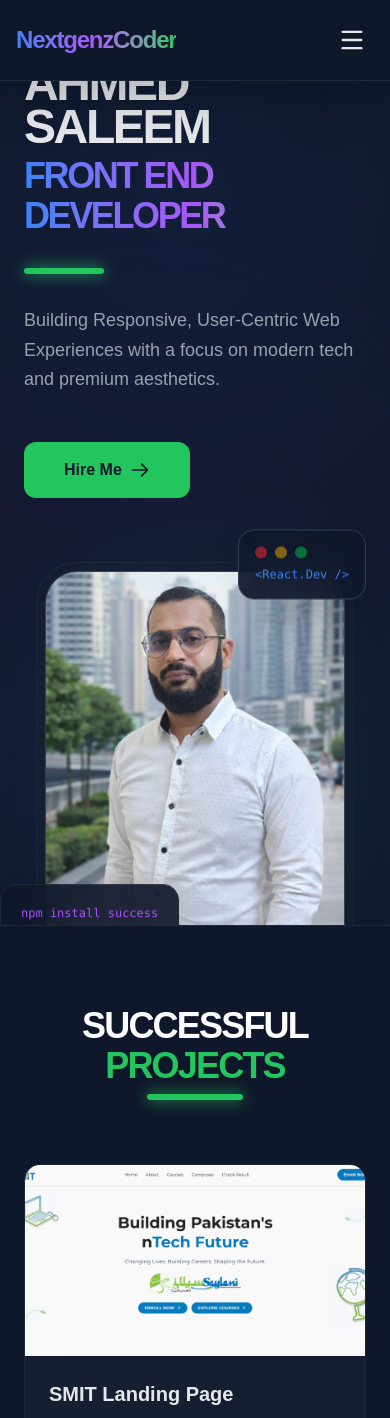
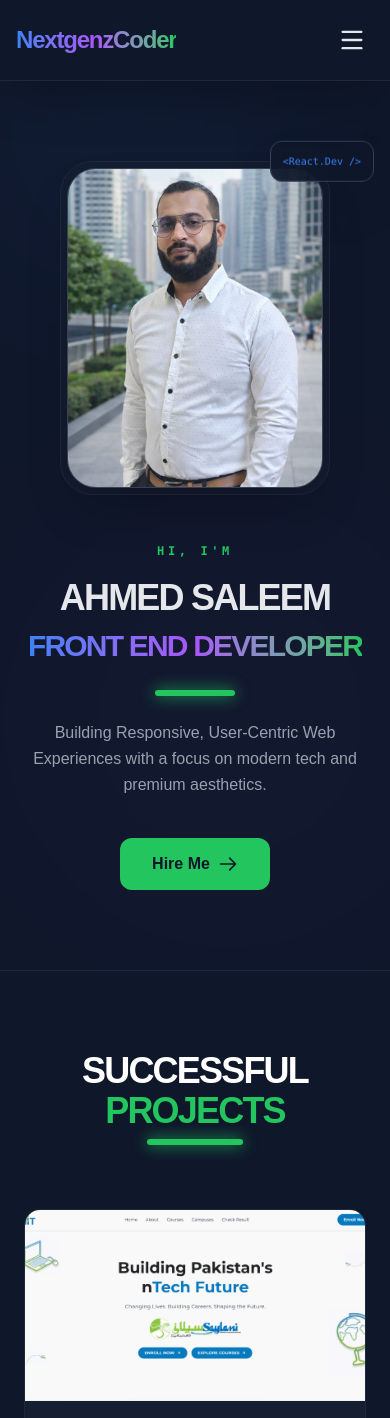
Before and after one commit to ahmedsaleemdayala/Portfolio, a React (Vite) app: page / in a window 390 px wide. Shown: the top 1418 px of the page. Built offline with nearby package versions, Linux system fonts and the light colour scheme.

Commit message:
Fixed mobile responsiveness and UI updates

```diff
--- a/src/App.jsx
+++ b/src/App.jsx
@@ -20,7 +20,7 @@ const App = () => {
       <TechEcoSystem />
       <Stats />
       <Testimonials />
-      <Team />
+
       <Contact />
 
 
--- a/src/Layout/Hero.jsx
+++ b/src/Layout/Hero.jsx
@@ -1,54 +1,54 @@
 import React from 'react';
 import { motion } from 'framer-motion';
-import myPicture from '../assets/Ahmed Saleem.jpeg'; // Apni image ka path yahan dein
+import myPicture from '../assets/Ahmed Saleem.jpeg';
 
 const Hero = () => {
   const whatsappLink = "https://wa.me/+923333093878";
 
   return (
-  <section className="relative h-screen bg-[#0f172a] overflow-hidden flex items-center">
+    // 'h-screen' ko 'min-h-screen' kiya aur mobile padding 'py-20' add ki
+    <section className="relative min-h-screen lg:h-screen bg-[#0f172a] overflow-hidden flex items-center py-20 lg:py-0">
 
       {/* Background Decorative Glows */}
-      <div className="absolute top-[-10%] left-[-5%] w-100 h-100 bg-[#3b82f6] opacity-[0.07] blur-[120px] rounded-full"></div>
-      <div className="absolute bottom-[10%] right-[0%] w-125 h-125 bg-[#a855f7] opacity-[0.07] blur-[150px] rounded-full"></div>
+      <div className="absolute top-[-10%] left-[-5%] w-72 h-72 md:w-100 md:h-100 bg-[#3b82f6] opacity-[0.07] blur-[120px] rounded-full"></div>
+      <div className="absolute bottom-[10%] right-[0%] w-80 h-80 md:w-125 md:h-125 bg-[#a855f7] opacity-[0.07] blur-[150px] rounded-full"></div>
 
       <div className="max-w-7xl mx-auto px-6 lg:px-8 w-full z-10">
-        <div className="grid grid-cols-1 lg:grid-cols-2 gap-16 items-center">
+        {/* Mobile par image pehle dikhane ke liye 'flex-col-reverse' use kar sakte hain ya text ko padding dein */}
+        <div className="grid grid-cols-1 lg:grid-cols-2 gap-12 lg:gap-16 items-center">
 
           {/* --- LEFT CONTENT --- */}
           <motion.div
-            initial={{ opacity: 0, x: -30 }}
-            animate={{ opacity: 1, x: 0 }}
+            initial={{ opacity: 0, y: 20 }} // Mobile par niche se upar aane wala effect behtar lagta hai
+            animate={{ opacity: 1, y: 0 }}
             transition={{ duration: 0.8 }}
+            className="text-center lg:text-left order-2 lg:order-1" // Mobile par text center mein aur image ke niche
           >
-            <h4 className="text-[#22c55e] font-mono tracking-[0.3em] mb-4 text-sm font-bold">
+            <h4 className="text-[#22c55e] font-mono tracking-[0.3em] mb-4 text-xs md:text-sm font-bold">
               HI, I'M
             </h4>
 
-            <h1 className="text-5xl md:text-5xl font-black text-[#e5e7eb] leading-[0.9] tracking-tighter">
+            <h1 className="text-4xl md:text-5xl lg:text-6xl font-black text-[#e5e7eb] leading-tight tracking-tighter">
               AHMED SALEEM <br />
-              <span className="text-transparent text-4xl bg-clip-text bg-linear-to-r from-[#3b82f6] via-[#a855f7] to-[#22c55e] inline-block mt-2">
+              <span className="text-transparent text-3xl md:text-4xl bg-clip-text bg-linear-to-r from-[#3b82f6] via-[#a855f7] to-[#22c55e] inline-block mt-2">
                 FRONT END DEVELOPER
               </span>
             </h1>
 
-            <div className="w-20 h-1.5 bg-[#22c55e] my-8 rounded-full shadow-[0_0_15px_#22c55e]"></div>
+            <div className="w-20 h-1.5 bg-[#22c55e] my-6 md:my-8 rounded-full shadow-[0_0_15px_#22c55e] mx-auto lg:mx-0"></div>
 
-            <p className="text-gray-400 text-lg md:text-xl max-w-md leading-relaxed font-light">
+            <p className="text-gray-400 text-base md:text-lg max-w-md leading-relaxed font-light mx-auto lg:mx-0">
               Building Responsive, User-Centric Web Experiences with a focus on modern tech and premium aesthetics.
             </p>
 
-            {/* --- OWN HERO BUTTON --- */}
-            <div className="mt-12">
+            <div className="mt-10">
               <a
                 href={whatsappLink}
                 target="_blank"
                 rel="noopener noreferrer"
-                className="group relative inline-flex items-center justify-center px-10 py-4 font-bold text-[#0f172a] transition-all duration-300 bg-[#22c55e] rounded-xl hover:bg-white hover:shadow-[0_0_30px_rgba(34,197,94,0.5)] active:scale-95 overflow-hidden"
+                className="group relative inline-flex items-center justify-center px-8 py-3.5 font-bold text-[#0f172a] transition-all duration-300 bg-[#22c55e] rounded-xl hover:bg-white hover:shadow-[0_0_30px_rgba(34,197,94,0.5)] active:scale-95 overflow-hidden"
               >
-                {/* Shine effect on hover */}
                 <span className="absolute inset-0 w-full h-full bg-linear-to-r from-transparent via-white/30 to-transparent -translate-x-full group-hover:translate-x-full transition-transform duration-700"></span>
-
                 <span className="relative flex items-center gap-2">
                   Hire Me
                   <svg className="w-5 h-5 group-hover:translate-x-1 transition-transform" fill="none" stroke="currentColor" viewBox="0 0 24 24">
@@ -59,59 +59,35 @@ const Hero = () => {
             </div>
           </motion.div>
 
-          {/* --- RIGHT CONTENT (Image & Tech elements) --- */}
+          {/* --- RIGHT CONTENT (Image) --- */}
           <motion.div
             initial={{ opacity: 0, scale: 0.9 }}
             animate={{ opacity: 1, scale: 1 }}
             transition={{ duration: 1 }}
-            className="relative flex justify-center"
+            className="relative flex justify-center order-1 lg:order-2" // Mobile par image upar aayegi
           >
-            {/* Main Image Wrapper */}
-            <div className="relative z-10 p-2 border border-gray-800 rounded-[2.5rem] bg-[#1e293b]/30 backdrop-blur-sm">
-              <div className="w-75 h-100 md:w-105 md:h-130 overflow-hidden rounded-4xl border border-gray-700 shadow-2xl">
+            <div className="relative z-10 p-1.5 border border-gray-800 rounded-4xl md:rounded-[2.5rem] bg-[#1e293b]/30 backdrop-blur-sm">
+              <div className="w-64 h-80 md:w-96 md:h-120 overflow-hidden rounded-[1.8rem] md:rounded-4xl border border-gray-700 shadow-2xl">
                 <img
                   src={myPicture}
                   alt="Ahmed Saleem"
-                  className="w-full h-full object-cover hover:grayscale-0 transition-all duration-2000"
+                  className="w-full h-full object-cover"
                 />
               </div>
             </div>
 
-            {/* Floating Elements (Tech Vibe) */}
+            {/* Floating Elements (Mobile par chota kiya) */}
             <motion.div
-              animate={{ y: [0, -20, 0] }}
+              animate={{ y: [0, -10, 0] }}
               transition={{ repeat: Infinity, duration: 4 }}
-              className="absolute -top-6 right-0 md:-right-8 bg-[#0f172a]/90 border border-gray-700 p-4 rounded-2xl shadow-2xl z-20 backdrop-blur-xl"
+              className="absolute -top-4 -right-2 md:-right-8 bg-[#0f172a]/90 border border-gray-700 p-3 rounded-xl shadow-2xl z-20 backdrop-blur-xl"
             >
-              <div className="flex gap-2 mb-2">
-                <div className="w-3 h-3 rounded-full bg-red-500/50"></div>
-                <div className="w-3 h-3 rounded-full bg-yellow-500/50"></div>
-                <div className="w-3 h-3 rounded-full bg-green-500/50"></div>
-              </div>
-              <p className="text-[#3b82f6] font-mono text-xs">{"<React.Dev />"}</p>
+              <p className="text-[#3b82f6] font-mono text-[10px] md:text-xs">{"<React.Dev />"}</p>
             </motion.div>
-
-            <motion.div
-              animate={{ y: [0, 20, 0] }}
-              transition={{ repeat: Infinity, duration: 5, delay: 0.5 }}
-              className="absolute bottom-10 -left-6 md:-left-12 bg-[#0f172a]/90 border border-gray-800 p-5 rounded-2xl shadow-2xl z-20 backdrop-blur-xl"
-            >
-              <p className="text-[#a855f7] font-mono text-xs">{"npm install success"}</p>
-              <div className="mt-2 h-1 w-full bg-gray-800 rounded-full overflow-hidden">
-                <div className="h-full w-3/4 bg-[#22c55e]"></div>
-              </div>
-            </motion.div>
-
-            {/* Neon Glow behind the image */}
-            <div className="absolute inset-0 bg-linear-to-tr from-[#3b82f6] to-[#22c55e] opacity-20 blur-[120px] -z-10 rounded-full scale-75"></div>
           </motion.div>
 
         </div>
-
       </div>
-
-
-
     </section>
   );
 };
```
